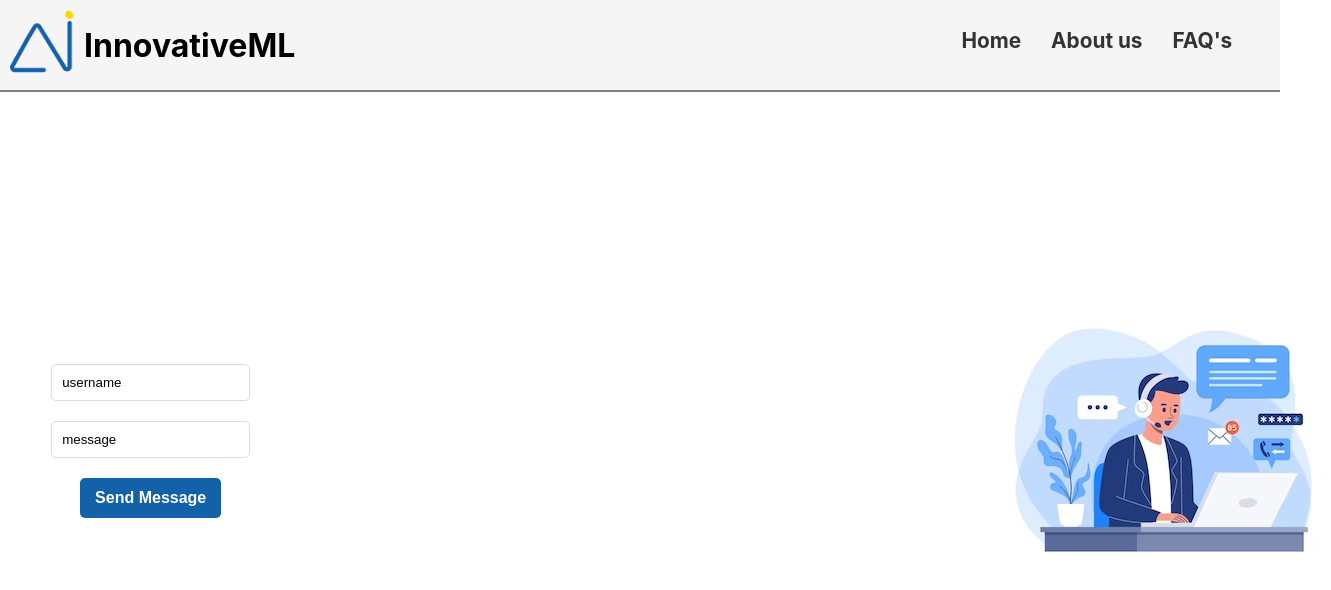
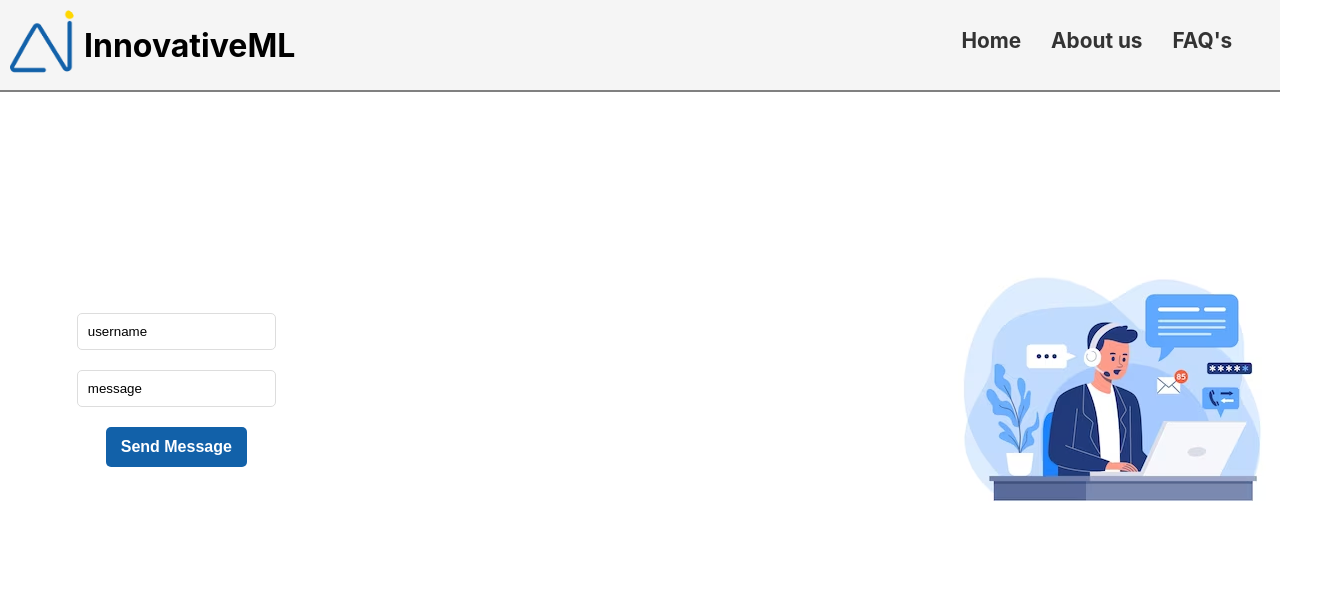
Before and after one commit to AhmadSerhall/innovativeML, a React (Create React App) app in the folder frontend/: page /contact in a window 1280 px wide. Shown: the top 590 px of the page, 1331 px wide, since content can reach past the window. Built offline with nearby package versions, Linux system fonts and the light colour scheme.

Commit message:
adjusted the position of the contact-info container

```diff
--- a/frontend/src/pages/Contact/style.css
+++ b/frontend/src/pages/Contact/style.css
@@ -1,8 +1,10 @@
 .contact-container{
-margin:4% 4% 2% 4%;
 justify-content: space-between;
 align-items: center;
+gap:0;
 }
 .contact-info{
-
+justify-content: center;
+align-items: center;
+margin-left:6%;
 }
```
